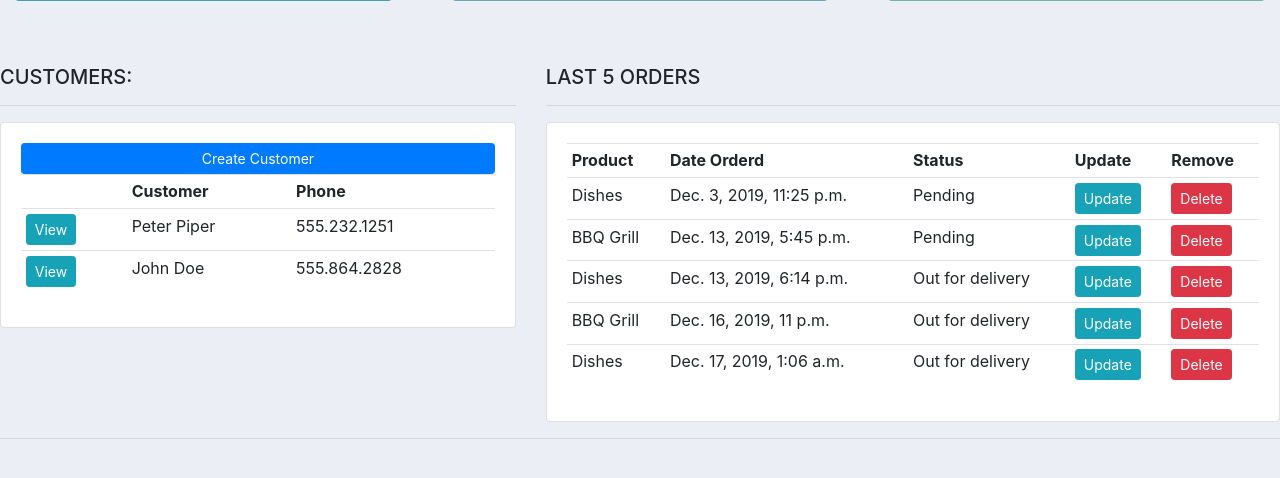
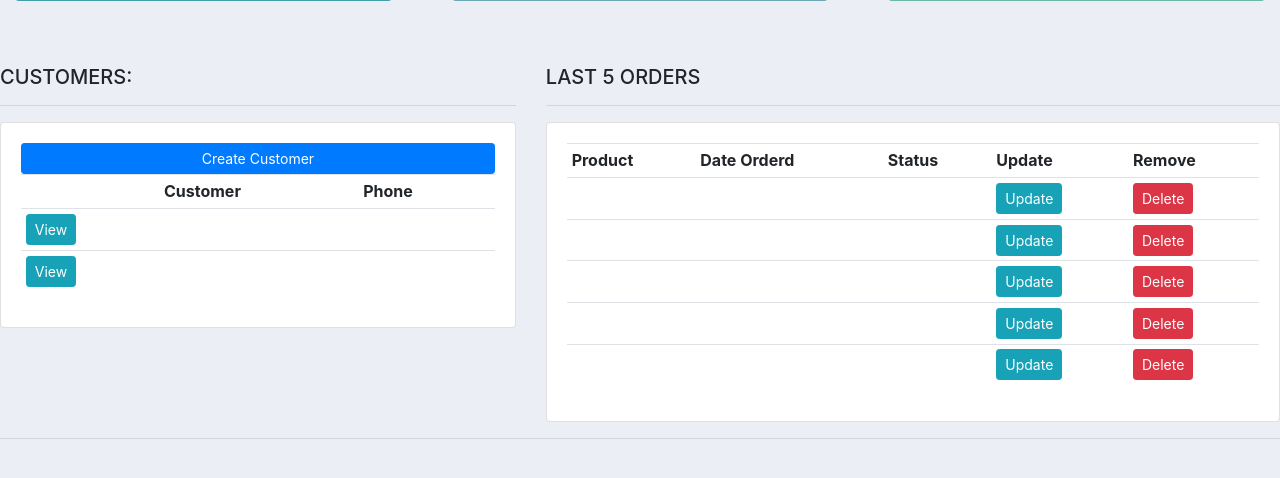
Before and after one commit to tasim313/softwareengineeringdesigncapstoneproject, a Django app: page /farmer/ in a window 1280 px wide. Shown: the part 243-721 px from the top of the page. Run offline with Django 3.2, Linux system fonts and the light colour scheme; some libraries are stand-ins or nearby versions.

Commit message:
make it better

```diff
--- a/Agriculture/settings.py
+++ b/Agriculture/settings.py
@@ -27,9 +27,9 @@ MEDIA_DIR = os.path.join(BASE_DIR, 'media')
 SECRET_KEY = '1k_=vutmp+-^gleje3m11n4a3^_1l$l*ul4=-v0a3o+(4uk=or'
 
 # SECURITY WARNING: don't run with debug turned on in production!
-DEBUG = False
+DEBUG = True
 
-ALLOWED_HOSTS = ['digitalagriculture.herokuapp.com', '127.0.0.1']
+ALLOWED_HOSTS = []
 
 
 # Application definition
--- a/requirments.txt
+++ b/requirments.txt
@@ -4,6 +4,7 @@ boto3==1.16.34
 botocore==1.19.34
 certifi==2019.11.28
 chardet==3.0.4
+dj-database-url==0.5.0
 Django==3.1.3
 django-crispy-forms==1.9.2
 django-filter==2.4.0
--- a/templates/App_Farmer/home.html
+++ b/templates/App_Farmer/home.html
@@ -126,14 +126,14 @@
 
 					<tr>
 						<td><a class="btn btn-sm btn-info" href="/customer/2/">View</a></td>
-						<td>Peter Piper</td>
-						<td>555.232.1251</td>
+						<td></td>
+						<td></td>
 					</tr>
 
 					<tr>
 						<td><a class="btn btn-sm btn-info" href="/customer/4/">View</a></td>
-						<td>John Doe</td>
-						<td>555.864.2828</td>
+						<td></td>
+						<td></td>
 					</tr>
 
 
@@ -157,9 +157,9 @@
 
 
 					<tr>
-						<td>Dishes</td>
-						<td>Dec. 3, 2019, 11:25 p.m.</td>
-						<td>Pending</td>
+						<td></td>
+						<td></td>
+						<td></td>
 						<td><a class="btn btn-sm btn-info" href="/update_order/3/">Update</a></td>
 
 						<td><a class="btn btn-sm btn-danger" href="/delete_order/3/">Delete</a></td>
@@ -167,9 +167,9 @@
 					</tr>
 
 					<tr>
-						<td>BBQ Grill</td>
-						<td>Dec. 13, 2019, 5:45 p.m.</td>
-						<td>Pending</td>
+						<td></td>
+						<td></td>
+						<td></td>
 						<td><a class="btn btn-sm btn-info" href="/update_order/11/">Update</a></td>
 
 						<td><a class="btn btn-sm btn-danger" href="/delete_order/11/">Delete</a></td>
@@ -177,9 +177,9 @@
 					</tr>
 
 					<tr>
-						<td>Dishes</td>
-						<td>Dec. 13, 2019, 6:14 p.m.</td>
-						<td>Out for delivery</td>
+						<td></td>
+						<td></td>
+						<td></td>
 						<td><a class="btn btn-sm btn-info" href="/update_order/14/">Update</a></td>
 
 						<td><a class="btn btn-sm btn-danger" href="/delete_order/14/">Delete</a></td>
@@ -187,9 +187,9 @@
 					</tr>
 
 					<tr>
-						<td>BBQ Grill</td>
-						<td>Dec. 16, 2019, 11 p.m.</td>
-						<td>Out for delivery</td>
+						<td></td>
+						<td></td>
+						<td></td>
 						<td><a class="btn btn-sm btn-info" href="/update_order/15/">Update</a></td>
 
 						<td><a class="btn btn-sm btn-danger" href="/delete_order/15/">Delete</a></td>
@@ -197,9 +197,9 @@
 					</tr>
 
 					<tr>
-						<td>Dishes</td>
-						<td>Dec. 17, 2019, 1:06 a.m.</td>
-						<td>Out for delivery</td>
+						<td></td>
+						<td></td>
+						<td></td>
 						<td><a class="btn btn-sm btn-info" href="/update_order/16/">Update</a></td>
 
 						<td><a class="btn btn-sm btn-danger" href="/delete_order/16/">Delete</a></td>
```
Also changed, not shown: db.sqlite3.
